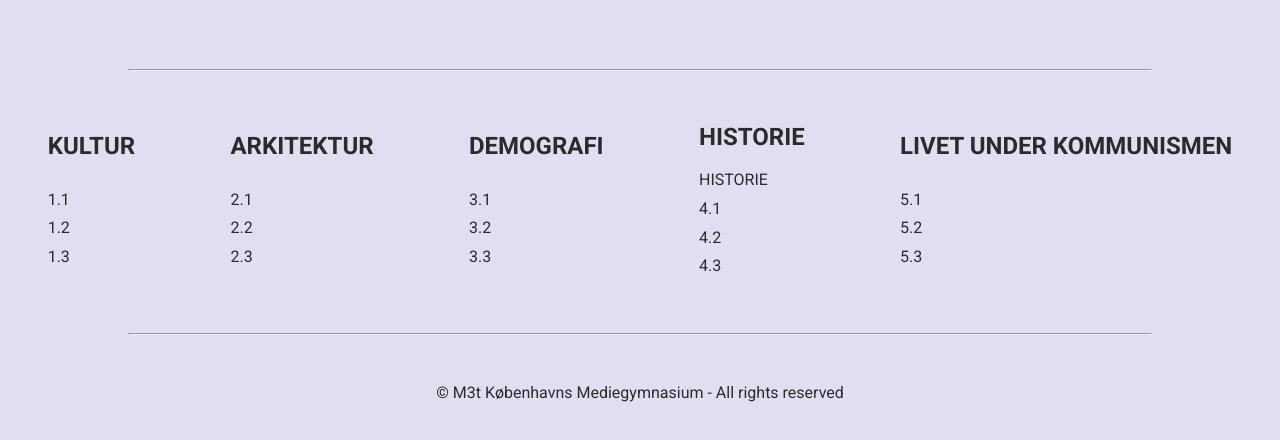
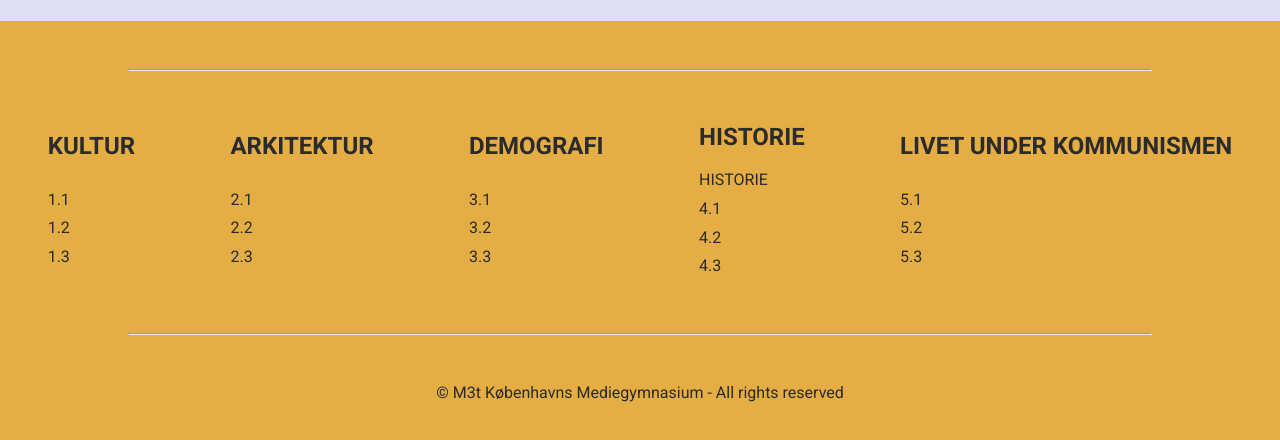
Before and after one commit to SebastianHoilund/Rumaenien-Hjemmeside, a plain HTML site: page index.html in a window 1280 px wide. Shown: the part 2610-3050 px from the top of the page. Drawn offline with Linux system fonts and the light colour scheme.

Commit message:
fix footer back col typo

```diff
--- a/styles.css
+++ b/styles.css
@@ -215,7 +215,7 @@ body {
 
 .footer {
   padding: 1rem 0 2rem 0;
-  background-color: var(--seconary);
+  background-color: var(--secondary);
 
 }
 
```
